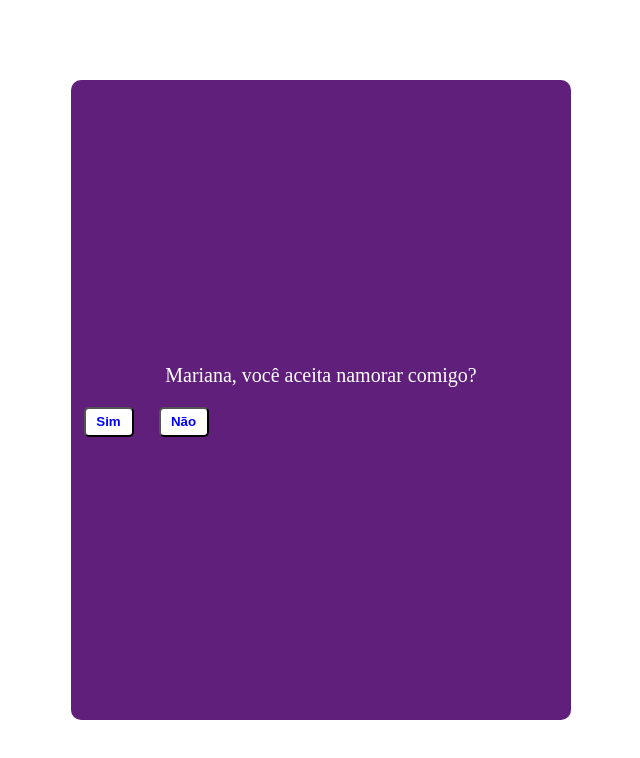
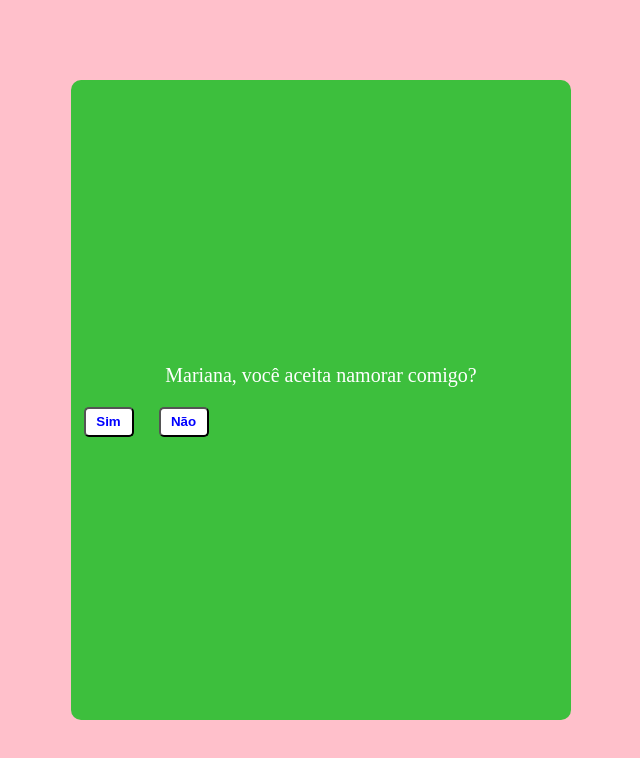
Before and after one commit to RafaelSilva308/PedidoDeNamoro, a plain HTML site: page index.html in a window 1280 px wide. Shown: the whole page, without its empty margins (319-959 px from the left). Drawn offline with Linux system fonts and the light colour scheme.

Commit message:
Update index.html
Cor background

```diff
--- a/index.html
+++ b/index.html
@@ -12,6 +12,8 @@
             align-items: center;
             height: 100vh;
             margin: 0;
+            background-color: pink;
+
         }
         a{
             text-decoration: none;
@@ -24,7 +26,7 @@
     width: 80%;
     max-width: 500px;
     border-radius: 10px;
-    background: #5f1f7b;
+    background: rgb(61, 191, 61);
     flex-direction: column;
     display: flex;
     justify-content: center;
@@ -132,7 +134,7 @@
             emitConfetti();
             // Mostra a imagem ao clicar no botão "Sim"
             document.querySelector('img').classList.remove('hidden');
-            alert('Agora você é minha pra sempre!');
+            alert('Agora estamos juntos para sempre! <3');
         });
 
         function emitConfetti() {
```
